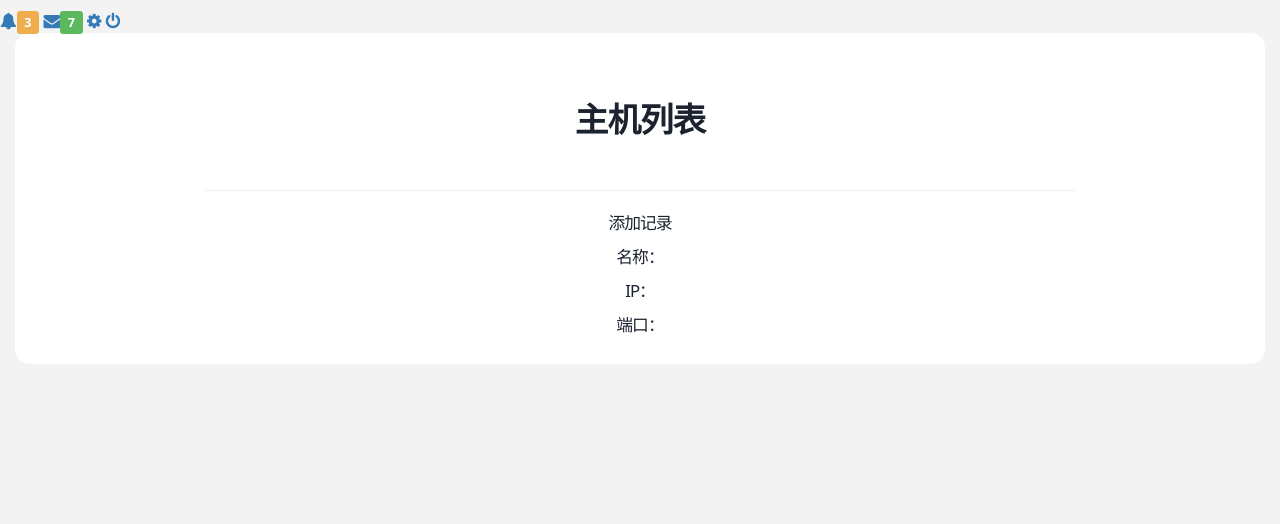
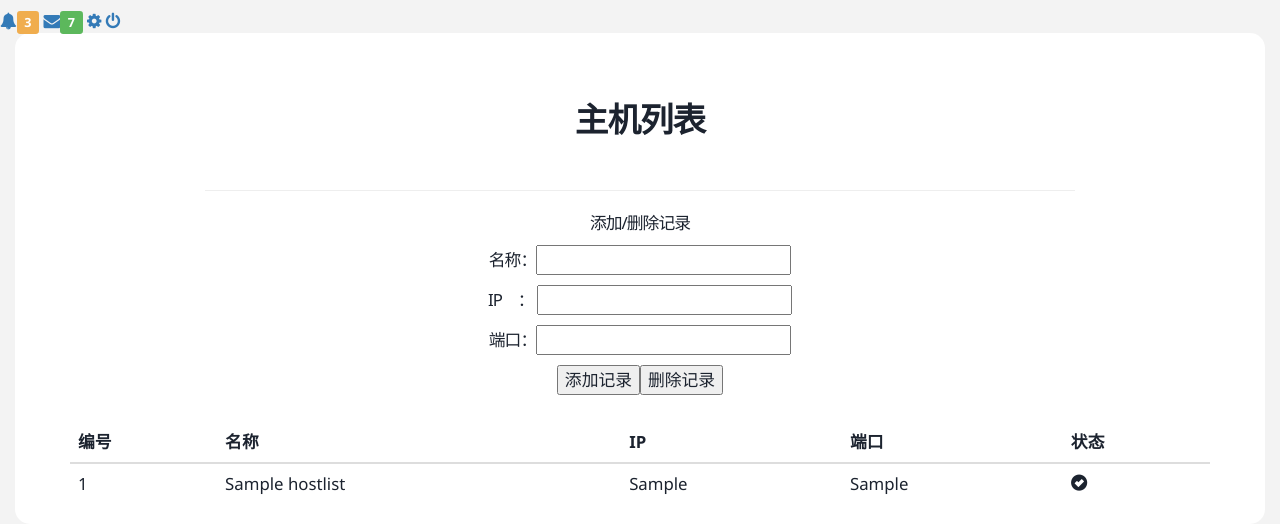
Before and after one commit to xujingrui/appweb, a Flask app: page /docker/host_list in a window 1280 px wide. Shown: the part 988-1512 px from the top of the page. Before the commit the page ends 1321 px from the top, so only its background shows below. Run offline with Flask 2, Linux system fonts and the light colour scheme; tables that the repository leaves empty hold one stand-in row (values such as "Sample post"); some libraries are stand-ins or nearby versions.

Commit message:
添加数据库模型

```diff
--- a/appweb.py
+++ b/appweb.py
@@ -2,7 +2,7 @@
 from flask import Flask,render_template,url_for,redirect,session
 import config
 from flask import request
-from models import UserModel
+from models import UserModel,DockerList
 from exts import db
 
 app = Flask(__name__)
@@ -74,9 +74,19 @@ def user(id):
 def docker(id):
     if id == 'host_list':
         if request.method == 'POST':
-            pass
+            hostname = request.form.get('hostname')
+            ipaddr = request.form.get('ipaddr')
+            port = request.form.get('port')
+            if hostname and ipaddr and port:
+                hostlist = DockerList(hostname=hostname,hostipaddr=ipaddr,hostport=port)
+                db.session.add(hostlist)
+                db.session.commit()
+                return '注册成功'
+            else:
+                return u'请输入内容'
         else:
-            return render_template('hostlist.html')
+            items = DockerList.query.all()[:]
+            return render_template('hostlist.html',items=items)
 
 
 
--- a/templates/hostlist.html
+++ b/templates/hostlist.html
@@ -7,13 +7,45 @@
 {% block main %}
 <header class="header"><h1>主机列表</h1>
     <hr>
-<p>添加记录</p>
-<p>名称：</p>
-<p>IP：</p>
-<p>端口：</p>
-
+    <form action="/docker/host_list" method="post">
+<p>添加/删除记录</p>
+<p>名称：<input type="test" name="hostname"></p>
+<p>IP&emsp;： <input type="test" name="ipaddr"></p>
+<p>端口：<input type="test" name="port"></p>
+        <p><button type="submit">添加记录</button><button type="submit">删除记录</button></p>
+</form>
 </header>
+    <div class="container">
+ 	<div class="row clearfix">
+		<div class="col-md-12 column">
+			<table class="table table-hover">
+				<thead>
+					<tr>
+						<th>编号</th>
+						<th>名称</th>
+						<th>IP</th>
+                        <th>端口</th>
+                        <th>状态</th>
+					</tr>
+				</thead>
+				<tbody>
 
 
+                    {% for item in items %}
+
+					<tr class="table-hover">
+						<td>{{ loop.index }}</td>
+						<td>{{ item.hostname }}</td>
+						<td>{{ item.hostipaddr }}</td>
+                        <td>{{ item.hostport }}</td>
+                         <th><span class="glyphicon glyphicon-ok-sign" aria-hidden="true"></span></th>
+					</tr>
+                    {% endfor %}
+
+				</tbody>
+			</table>
+		</div>
+	</div>
+</div>
 
 {% endblock %}
```
